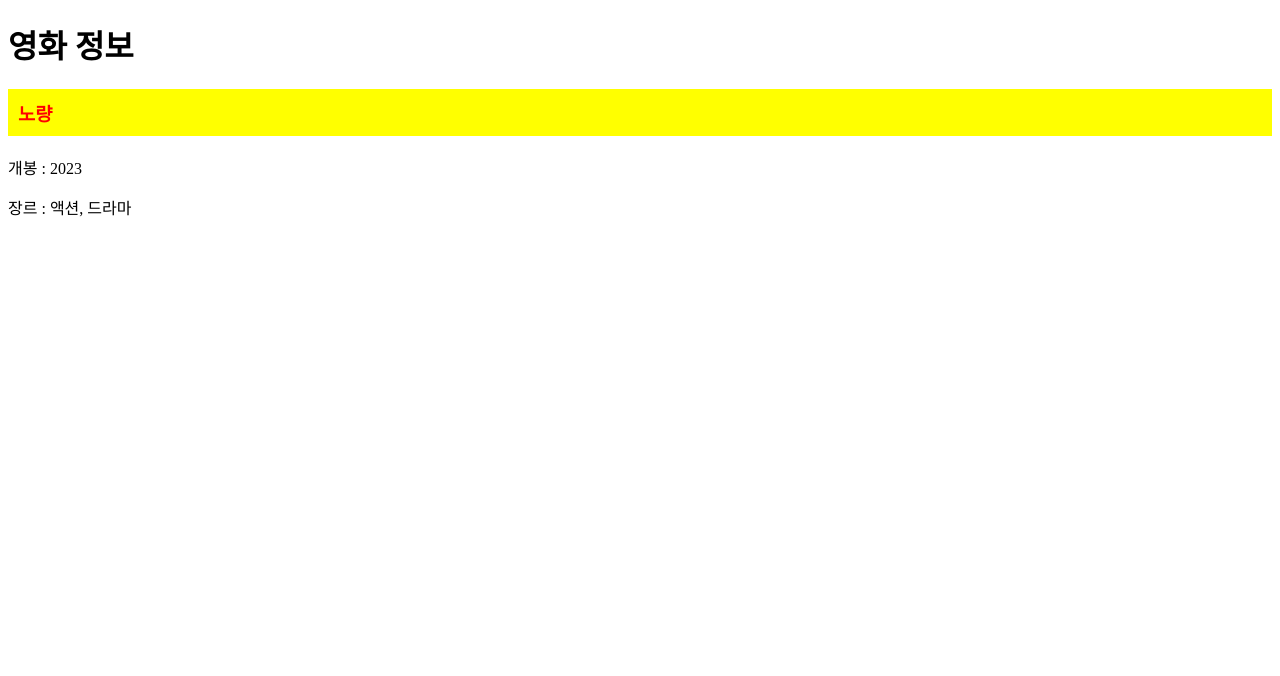
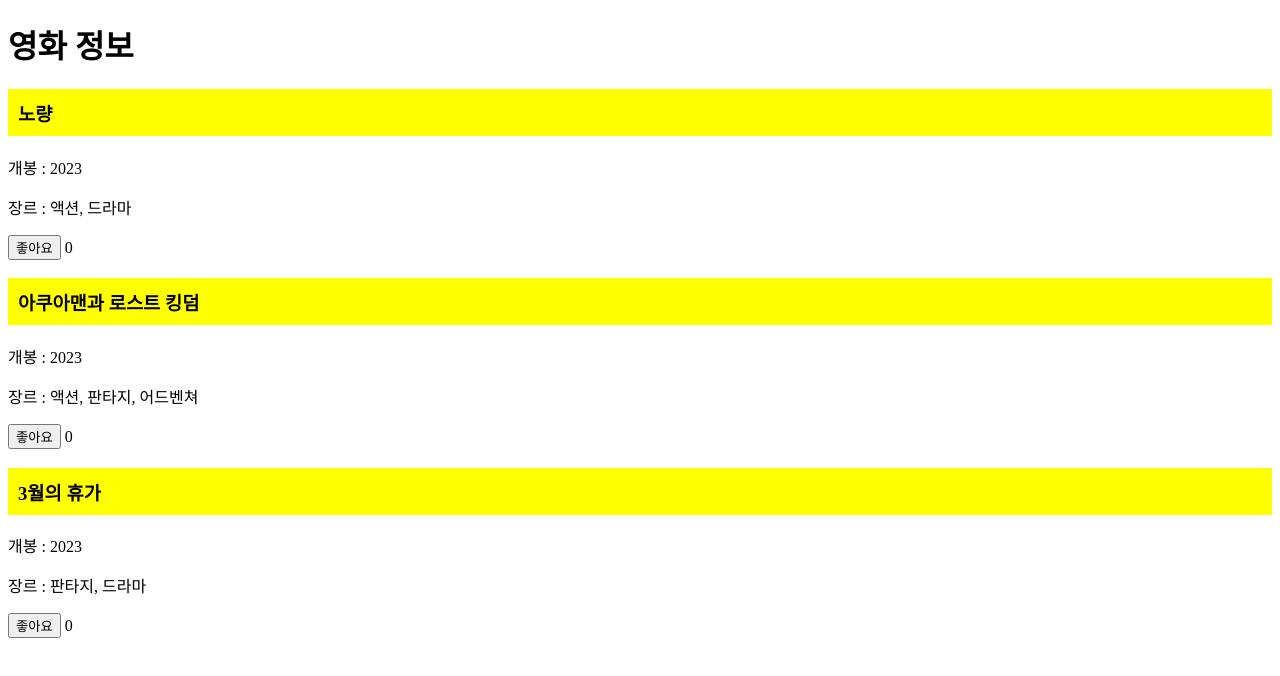
Before and after one commit to duuujin/Vue_practice, a Vue app: page / in a window 1280 px wide. Shown: the top 676 px of the page. Built offline with nearby package versions, Linux system fonts and the light colour scheme.

Commit message:
좋아요버튼

```diff
--- a/src/App.vue
+++ b/src/App.vue
@@ -1,10 +1,12 @@
 <template>
   <h1>영화 정보</h1>
-  <div>
-    <h3 class="bg-yellow" :style="textRed">{{ title }}</h3>
-    <p>개봉 : {{ year }}</p>
-    <p>장르 : {{ category }}</p>
+  <div v-for="(movie, i) in data" :key="i">
+    <h3 class="bg-yellow" :style="textRed">{{ movie.title }}</h3>
+    <p>개봉 : {{ movie.year }}</p>
+    <p>장르 : {{ movie.category }}</p>
+    <button @:click="increseLike(i)">좋아요</button> <span>{{ movie.like }}</span>
   </div>
+
 </template>
 
 <script>
@@ -12,10 +14,32 @@
     name : 'App',
     data(){
       return {
-        title:"노량",
-        year: 2023,
-        category: '액션, 드라마',
-        textRed: "color : red"
+        data: [
+          {
+            title:"노량",
+            year: 2023,
+            category: '액션, 드라마',
+            textRed: "color : red",
+            like: 0,
+          },
+          {
+            title:"아쿠아맨과 로스트 킹덤",
+            year: 2023,
+            category: "액션, 판타지, 어드벤쳐",
+            like: 0,
+          },
+          {
+            title: "3월의 휴가",
+            year:2023,
+            category:"판타지, 드라마",
+            like: 0,
+          }
+        ]
+      }
+    },
+    methods:{
+      increseLike(i){
+        this.data[i].like += 1;
       }
     }
   }
```
